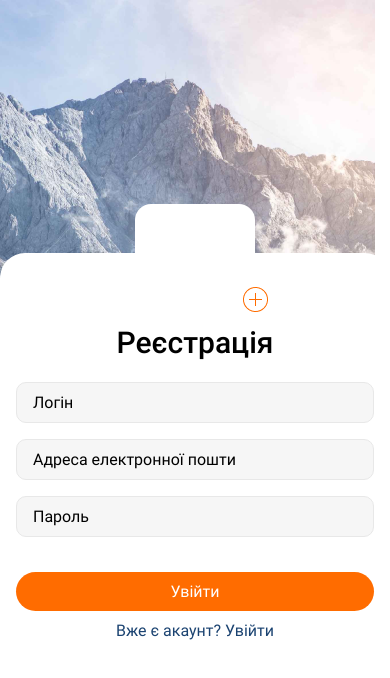
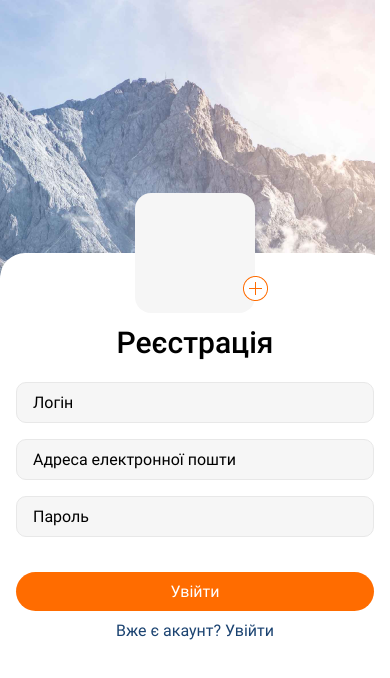
Before and after one commit to Tatiana-Kashcha/AwesomeProject, a React Native app: screen / in a window 390 px wide. Shown: the top 678 px of the page. Built offline with nearby package versions, Linux system fonts and the light colour scheme.

Commit message:
upd paddings

```diff
--- a/src/screens/LoginScreen.jsx
+++ b/src/screens/LoginScreen.jsx
@@ -50,8 +50,7 @@ const styles = StyleSheet.create({
     alignItems: "center",
     borderTopLeftRadius: 25,
     borderTopRightRadius: 25,
-    paddingLeft: 16,
-    paddingRight: 16,
+    paddingHorizontal: 16,
   },
   textHeader: {
     fontFamily: "Roboto-Medium",
@@ -68,10 +67,8 @@ const styles = StyleSheet.create({
     fontSize: 16,
   },
   input: {
-    paddingTop: 10,
-    paddingBottom: 10,
-    paddingLeft: 16,
-    paddingRight: 16,
+    paddingVertical: 10,
+    paddingHorizontal: 16,
     borderColor: "#E8E8E8",
     backgroundColor: "#f6f6f6",
     width: "100%",
@@ -83,8 +80,7 @@ const styles = StyleSheet.create({
     marginTop: 0,
   },
   button: {
-    paddingTop: 10,
-    paddingBottom: 10,
+    paddingVertical: 10,
     borderRadius: 100,
     backgroundColor: "#FF6C00",
     marginTop: 35,
--- a/src/screens/RegistrationScreen.jsx
+++ b/src/screens/RegistrationScreen.jsx
@@ -56,10 +56,10 @@ const styles = StyleSheet.create({
   avatar: {
     width: 120,
     height: 120,
-    backgroundColor: "#fff",
+    backgroundColor: "#f6f6f6",
     borderRadius: 16,
     position: "absolute",
-    bottom: "88%",
+    top: -60,
   },
   iconAdd: {
     width: 25,
@@ -75,8 +75,7 @@ const styles = StyleSheet.create({
     alignItems: "center",
     borderTopLeftRadius: 25,
     borderTopRightRadius: 25,
-    paddingLeft: 16,
-    paddingRight: 16,
+    paddingHorizontal: 16,
   },
   textHeader: {
     fontFamily: "Roboto-Medium",
@@ -89,10 +88,8 @@ const styles = StyleSheet.create({
     marginTop: 22,
   },
   input: {
-    paddingTop: 10,
-    paddingBottom: 10,
-    paddingLeft: 16,
-    paddingRight: 16,
+    paddingVertical: 10,
+    paddingHorizontal: 16,
     borderColor: "#E8E8E8",
     backgroundColor: "#f6f6f6",
     width: "100%",
@@ -108,8 +105,7 @@ const styles = StyleSheet.create({
     fontSize: 16,
   },
   button: {
-    paddingTop: 10,
-    paddingBottom: 10,
+    paddingVertical: 10,
     borderRadius: 100,
     backgroundColor: "#FF6C00",
     marginTop: 35,
```
